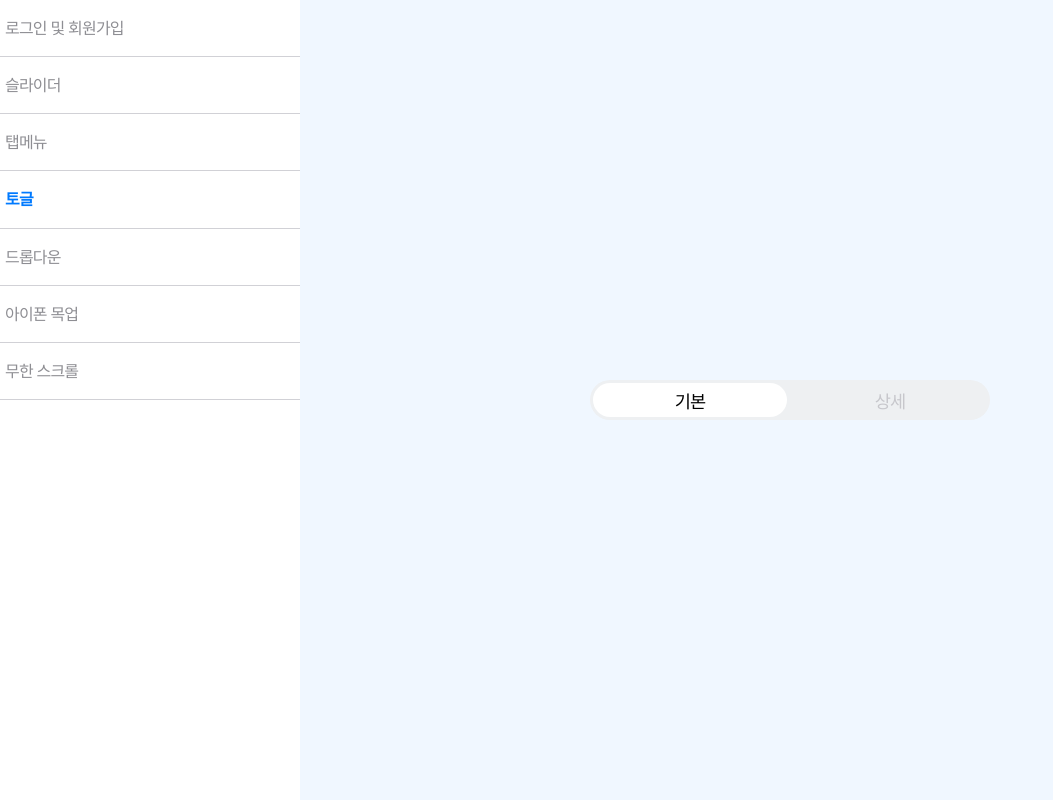
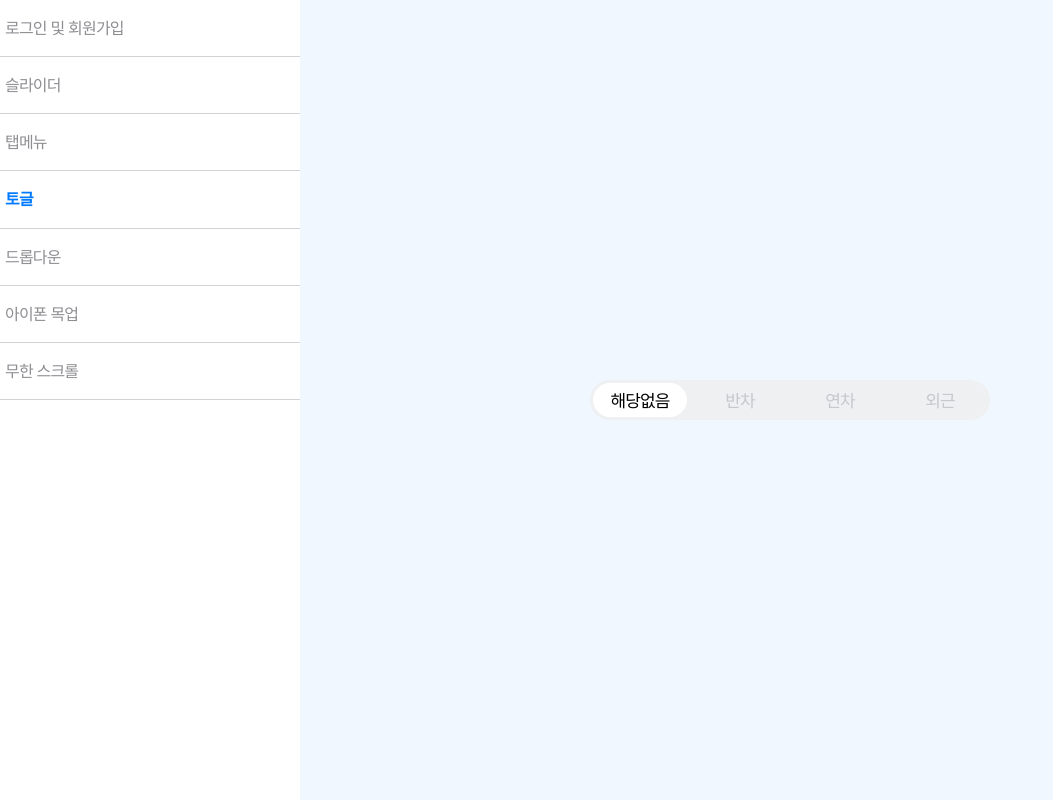
Before and after one commit to masimaru/common, a React (Create React App) app: page /toggle in a window 1280 px wide. Shown: the whole page, without its empty margins (0-1053 px from the left). Built offline with nearby package versions, Linux system fonts and the light colour scheme.

Commit message:
refactor: 토클 텍스트 스위치 수정

```diff
--- a/src/components/Toggle/Toggle.tsx
+++ /dev/null
@@ -1,18 +0,0 @@
-import { useState } from 'react'
-import cx from 'classnames'
-import styles from './toggle.module.scss'
-
-export default function Toggle() {
-  const [toggle, setToggle] = useState(false)
-  const handleClick = () => setToggle((prev) => !prev)
-
-  return (
-    <div className={styles.wrapper}>
-      <button type='button' onClick={handleClick}>
-        <div className={cx(styles.text, { [styles.active]: toggle })}>기본</div>
-        <div className={cx(styles.text, styles.right, { [styles.active]: toggle })}>상세</div>
-        <div className={cx(styles.circle, { [styles.active]: toggle })} />
-      </button>
-    </div>
-  )
-}
--- a/src/components/Toggle/toggle.module.scss
+++ /dev/null
@@ -1,51 +0,0 @@
-@use '/src/styles/constants/colors';
-
-.wrapper {
-  width: 400px;
-  margin: 0 auto;
-
-  button[type='button'] {
-    position: relative;
-    display: flex;
-    align-items: center;
-    width: 100%;
-    height: 40px;
-    background-color: colors.$GRAY5;
-    border-radius: 35px;
-    transition: 0.5s;
-
-    .text {
-      z-index: 1;
-      width: 50%;
-      font-size: 1.1rem;
-      color: colors.$BLACK;
-      transition: 0.5s;
-    }
-
-    .text.active {
-      color: colors.$GRAY3;
-    }
-
-    .text.right {
-      color: colors.$GRAY3;
-    }
-
-    .text.right.active {
-      color: colors.$BLACK;
-    }
-
-    .circle {
-      position: absolute;
-      left: 3px;
-      width: calc(50% - 3px * 2); // 부모 1/2 넓이 - left 크기 * 2
-      height: calc(100% - 3px * 2); // 부모 높이 - left 크기 * 2
-      background-color: colors.$WHITE;
-      border-radius: 35px;
-      transition: 0.5s;
-    }
-
-    .circle.active {
-      left: calc(50% + 3px); // 부모 1/2 넓이 + left 크기
-    }
-  }
-}
--- /dev/null
+++ b/src/components/ToggleTextSwitch/ToggleTextSwitch.tsx
@@ -0,0 +1,41 @@
+import { useState } from 'react'
+import styles from './toggleTextSwitch.module.scss'
+
+interface IProps {
+  dataList: { id: string; text: string }[]
+}
+
+export default function ToggleTextSwitch({ dataList }: IProps) {
+  const [currentId, setCurrentId] = useState(0)
+  const handleClick = (id: number) => () => setCurrentId(id)
+
+  const size = dataList.length
+
+  const sliderStyle = (id: number) => ({
+    '--size': `calc(100% / ${size})`,
+    left: `calc(${id} * var(--size) + 3px)`,
+    width: `calc(var(--size) - 3px * 2)`,
+  })
+
+  return (
+    <div className={styles.wrapper}>
+      <div className={styles.toggleBox}>
+        {dataList.map((data, index) => (
+          <div className={styles.inputBox} key={data.id}>
+            <input
+              type='radio'
+              id={data.id}
+              name='switch'
+              value={index}
+              onChange={handleClick(index)}
+              checked={currentId === index}
+            />
+            <label htmlFor={data.id}>{data.text}</label>
+          </div>
+        ))}
+
+        <div className={styles.slider} style={sliderStyle(currentId)} />
+      </div>
+    </div>
+  )
+}
--- /dev/null
+++ b/src/components/ToggleTextSwitch/toggleTextSwitch.module.scss
@@ -0,0 +1,44 @@
+@use '/src/styles/constants/colors';
+
+.wrapper {
+  // width: 400px;
+  margin: 0 auto;
+
+  .toggleBox {
+    position: relative;
+    display: flex;
+    align-items: center;
+    height: 40px;
+    background-color: colors.$GRAY5;
+    border-radius: 35px;
+    transition: 0.5s;
+
+    .inputBox {
+      display: flex;
+
+      label {
+        z-index: 1;
+        width: 100px;
+        font-size: 17px;
+        color: colors.$GRAY3;
+        text-align: center;
+        cursor: pointer;
+        transition: 0.5s;
+      }
+
+      input:checked + label {
+        color: colors.$BLACK;
+      }
+    }
+
+    .slider {
+      position: absolute;
+      // left: 3px;
+      // width: calc(33% - 3px * 2); // 부모 1/2 넓이 - left 크기 * 2
+      height: calc(100% - 3px * 2); // 부모 높이 - left 크기 * 2
+      background-color: colors.$WHITE;
+      border-radius: 35px;
+      transition: 0.5s;
+    }
+  }
+}
--- a/src/pages/TogglePage.tsx
+++ b/src/pages/TogglePage.tsx
@@ -1,5 +1,12 @@
-import Toggle from 'components/Toggle/Toggle'
+import ToggleTextSwitch from 'components/ToggleTextSwitch/ToggleTextSwitch'
+
+const dataList = [
+  { id: 'none', text: '해당없음' },
+  { id: 'half', text: '반차' },
+  { id: 'day', text: '연차' },
+  { id: 'out', text: '외근' },
+]
 
 export default function TogglePage() {
-  return <Toggle />
+  return <ToggleTextSwitch dataList={dataList} />
 }
```
Also changed, not shown: 1 other file (tests, documents, lock files or other folders).
